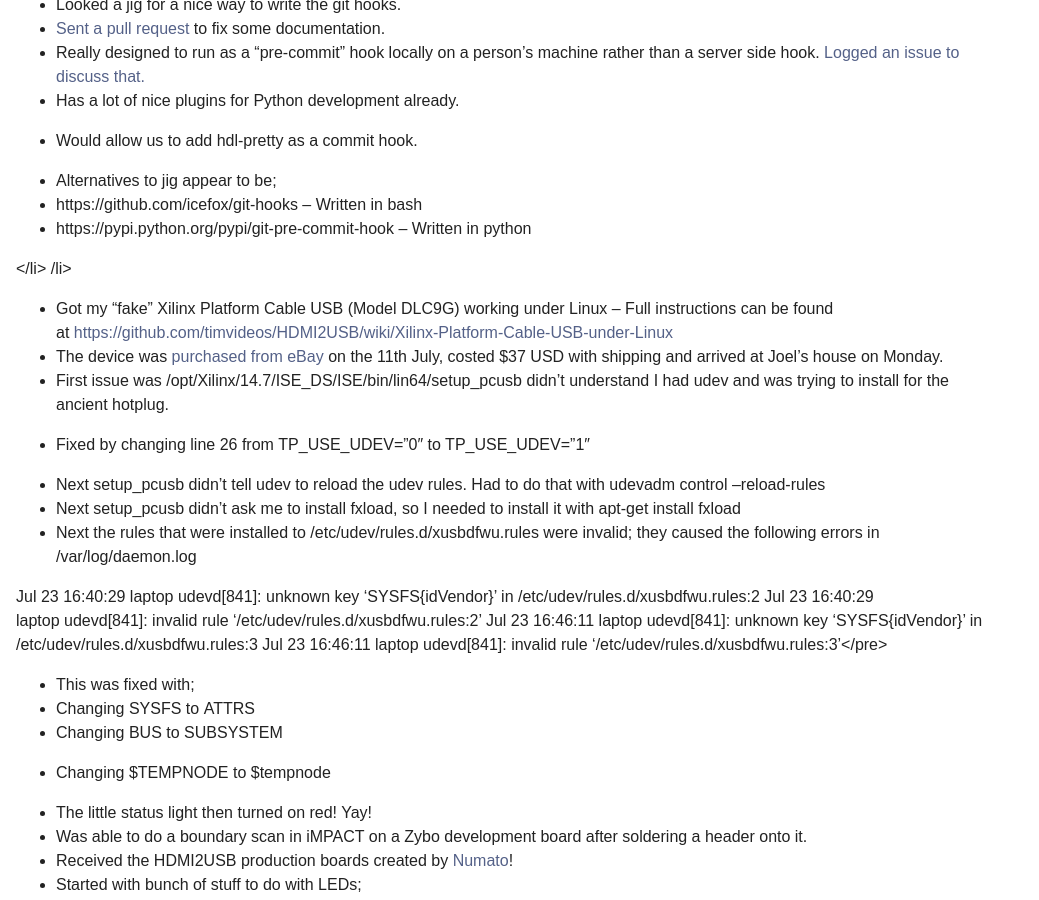
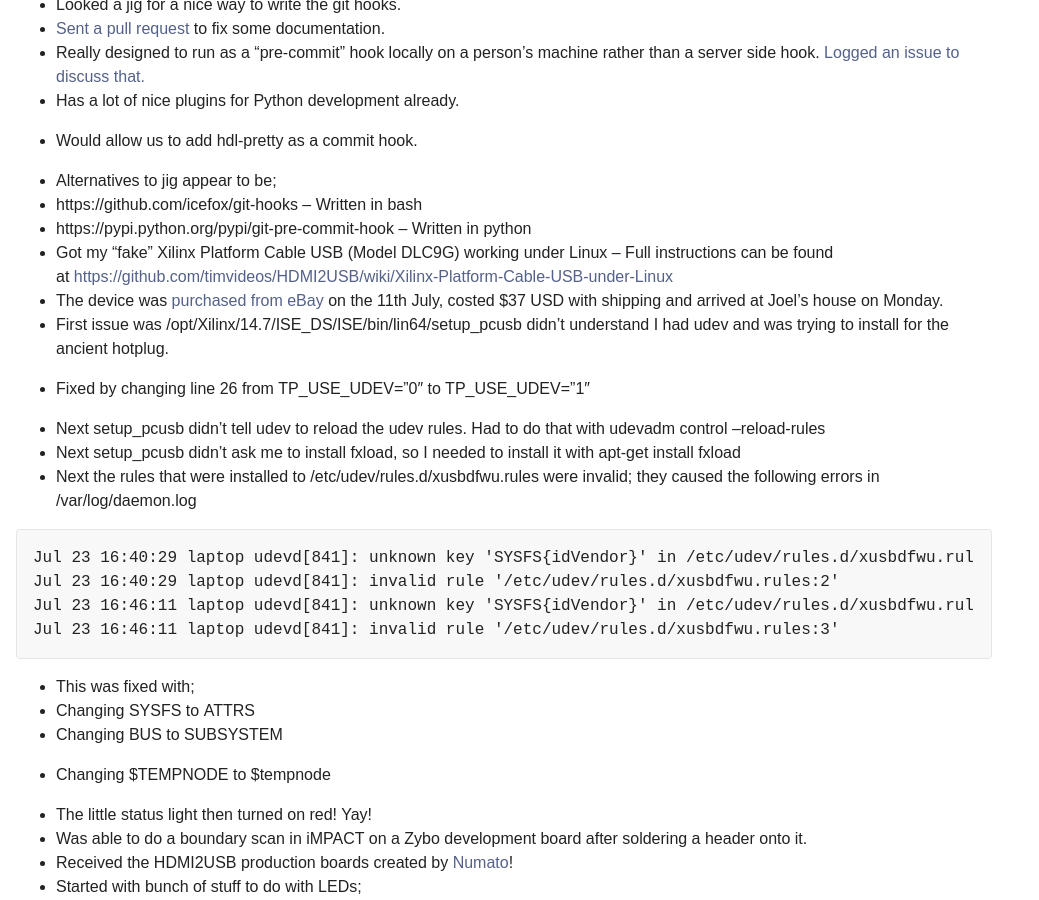
Before and after one commit to mithro/blog.mithis.net, a Jekyll site: the page built from _posts/2014-07-24-hdmi2usb-production-board-bring-up-day-3-23rd-july-2014.md, in a window 1280 px wide and 900 px high, scrolled down 673 px. Shown: the whole window, without its empty margins (0-1039 px from the left). Built offline with Jekyll 4.4.1, drawn with Linux system fonts in a browser that asks for light colours.

Commit message:
P2: content fidelity — hdmi2usb day-3 (drop mangled </li> /li>; <pre> -> fenced)
Two raw-HTML findings: deleted the orphan </li> /li> closer line, and
reconstructed the 4-line udev error dump as a fenced code block (oracle:
top-level <pre>, text verbatim). Per the committed scope decision
(P2-FINDINGS §3.5 / FOLLOWUPS P6/SYSTEMIC) the corpus-wide flat-list
nesting is NOT re-done here — deferred to the dedicated P6 pass.

Co-Authored-By: Claude Opus 4.7 (1M context) <noreply@anthropic.com>

````diff
--- a/_posts/2014-07-24-hdmi2usb-production-board-bring-up-day-3-23rd-july-2014.md
+++ b/_posts/2014-07-24-hdmi2usb-production-board-bring-up-day-3-23rd-july-2014.md
@@ -29,7 +29,6 @@ wordpress_url: https://blog.mithis.net/archives/timvideos-us/1993-hdmi2usb-produ
 - Alternatives to jig appear to be;
 - https://github.com/icefox/git-hooks – Written in bash
 - https://pypi.python.org/pypi/git-pre-commit-hook – Written in python
-</li> /li>
 - Got my “fake” Xilinx Platform Cable USB (Model DLC9G) working under Linux – Full instructions can be found at [https://github.com/timvideos/HDMI2USB/wiki/Xilinx-Platform-Cable-USB-under-Linux](https://github.com/timvideos/HDMI2USB/wiki/Xilinx-Platform-Cable-USB-under-Linux)
 - The device was [purchased from eBay](http://www.ebay.com.au/itm/Xilinx-Platform-USB-Download-Cable-Jtag-Programmer-for-FPGA-CPLD-C-Mod-XC2C64A/390809652326) on the 11th July, costed $37 USD with shipping and arrived at Joel’s house on Monday.
 - First issue was /opt/Xilinx/14.7/ISE_DS/ISE/bin/lin64/setup_pcusb didn’t understand I had udev and was trying to install for the ancient hotplug.
@@ -39,10 +38,13 @@ wordpress_url: https://blog.mithis.net/archives/timvideos-us/1993-hdmi2usb-produ
 - Next setup_pcusb didn’t ask me to install fxload, so I needed to install it with apt-get install fxload
 - Next the rules that were installed to /etc/udev/rules.d/xusbdfwu.rules were invalid; they caused the following errors in /var/log/daemon.log
 
+```
 Jul 23 16:40:29 laptop udevd[841]: unknown key 'SYSFS{idVendor}' in /etc/udev/rules.d/xusbdfwu.rules:2
 Jul 23 16:40:29 laptop udevd[841]: invalid rule '/etc/udev/rules.d/xusbdfwu.rules:2'
 Jul 23 16:46:11 laptop udevd[841]: unknown key 'SYSFS{idVendor}' in /etc/udev/rules.d/xusbdfwu.rules:3
-Jul 23 16:46:11 laptop udevd[841]: invalid rule '/etc/udev/rules.d/xusbdfwu.rules:3'</pre>
+Jul 23 16:46:11 laptop udevd[841]: invalid rule '/etc/udev/rules.d/xusbdfwu.rules:3'
+```
+
 - This was fixed with;
 - Changing SYSFS to ATTRS
 - Changing BUS to SUBSYSTEM
````
